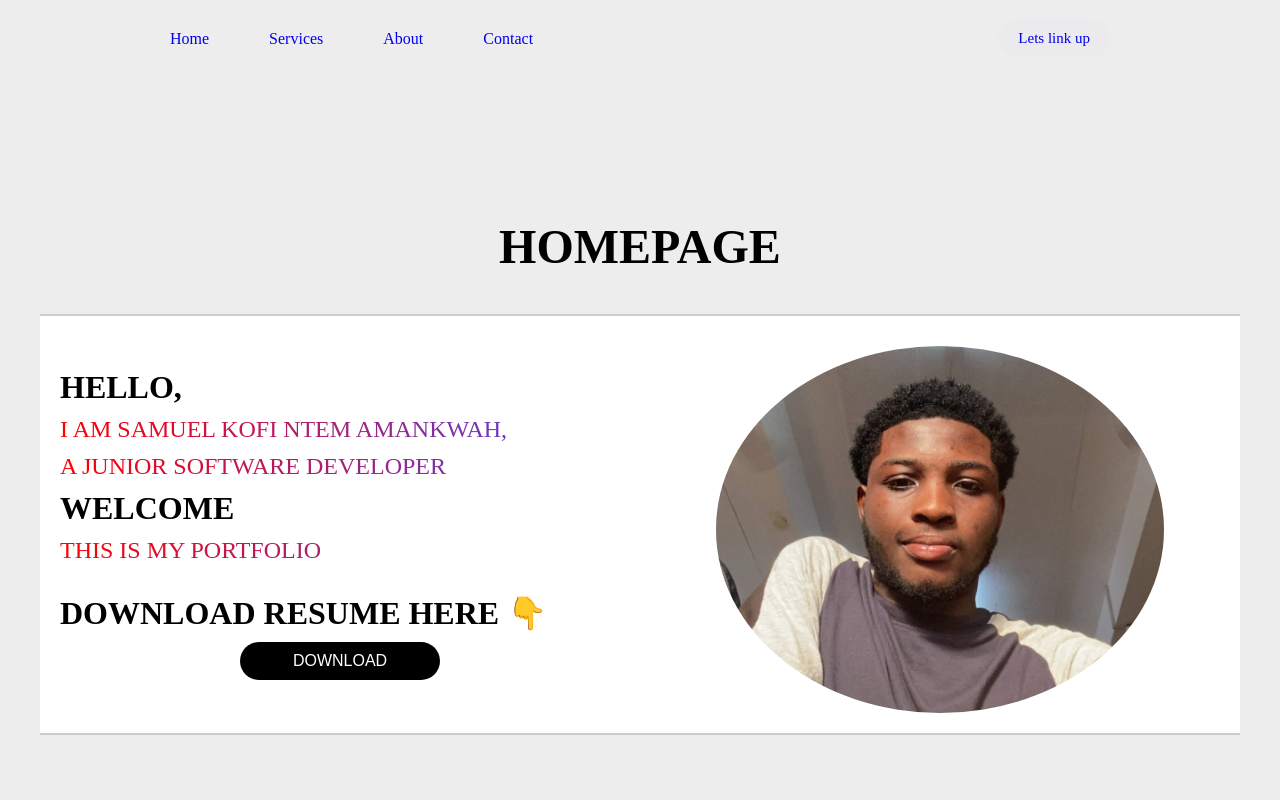
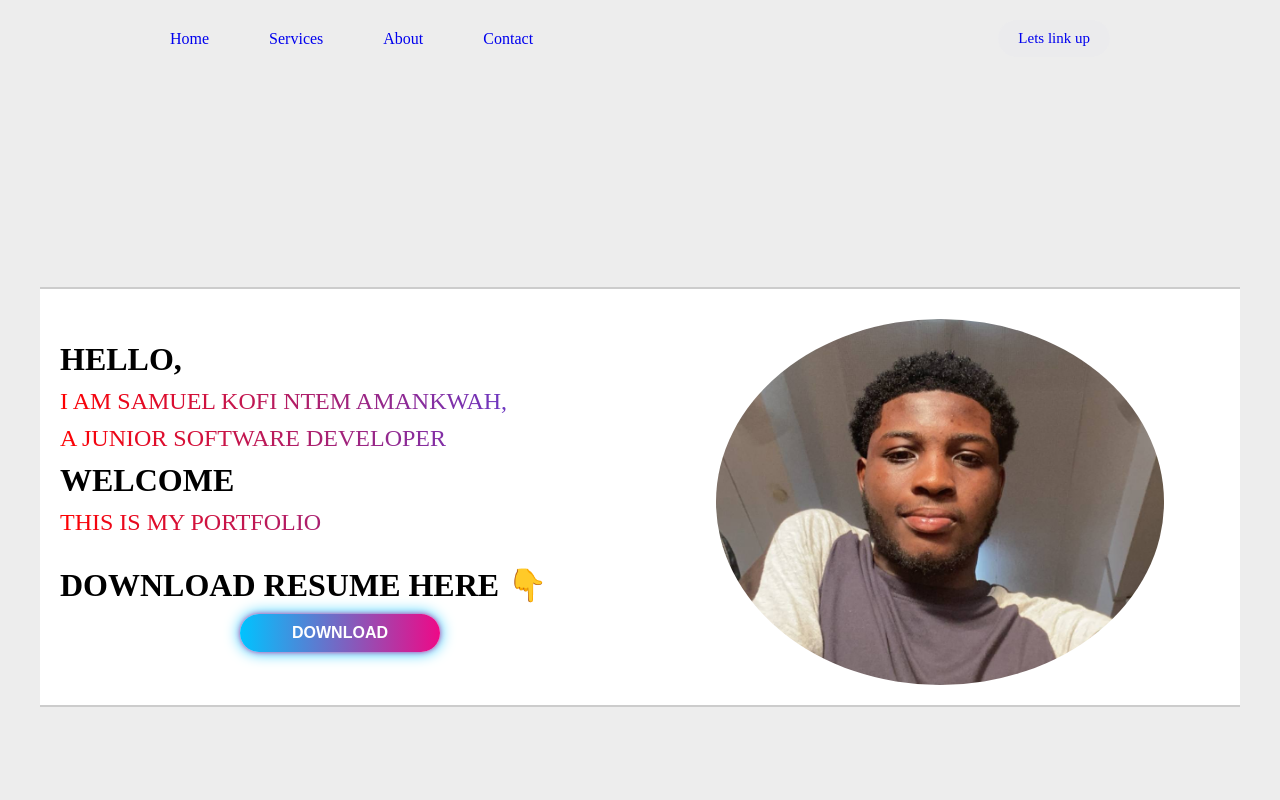
Before and after one commit to Sammy-157/MY-PORTFOLIO, a React (Vite) app: page / in a window 1280 px wide. Shown: the top 800 px of the page. Built offline with nearby package versions, Linux system fonts and the light colour scheme.

Commit message:
portfolio enhancement

```diff
--- a/package.json
+++ b/package.json
@@ -11,6 +11,7 @@
     "preview": "vite preview"
   },
   "dependencies": {
+    "aos": "^2.3.4",
     "framer-motion": "^12.19.1",
     "react": "^18.3.1",
     "react-anchor-link-smooth-scroll": "^1.0.12",
--- a/src/Pages/Contact.jsx
+++ b/src/Pages/Contact.jsx
@@ -1,59 +1,75 @@
-import React from "react";
+import React, { useEffect } from "react";
 import "../Styles/Contact.css";
-import  contactImage from "../assets/contact.jpg";
+import contactImage from "../assets/contact.jpg";
+import AOS from "aos";
+import "aos/dist/aos.css";
+import { FaEnvelope, FaPhoneAlt, FaMapMarkerAlt } from "react-icons/fa";
 
 const Contact = () => {
+  useEffect(() => {
+    AOS.init({ duration: 1000 });
+  }, []);
+
   return (
     <div className="main-div" id="contact">
-      <h1>FEEL FREE TO CONTACT ME!</h1>
+      <h1 data-aos="fade-down">FEEL FREE TO CONTACT ME!</h1>
+
       <div className="contact-sections">
-        <div className="image-div">
-          <img src={contactImage}  alt="contact pic" className="image"></img>
+        <div className="image-div" data-aos="zoom-in">
+          <img src={contactImage} alt="contact pic" className="image" />
         </div>
-        <div className="contact-1">
 
-
+        <div className="contact-1" data-aos="fade-up">
           <div className="details-main">
             <div className="details-1">
               <div className="fullName">
-                <label htmlFor="First Name"> Full Name</label>
+                <label htmlFor="fullName">Full Name</label>
                 <input
                   type="text"
-                  id="First Name"
+                  id="fullName"
+                  placeholder="e.g. Samuel Amankwah"
                   required
                   className="box"
-                ></input>
+                />
               </div>
 
               <div className="email">
-                <label htmlFor="email"> E-mail</label>
-                <input type="email" id="email" required className="box"></input>
+                <label htmlFor="email">E-mail</label>
+                <input
+                  type="email"
+                  id="email"
+                  placeholder="e.g. samuel@example.com"
+                  required
+                  className="box"
+                />
               </div>
 
               <div className="message">
-                <label htmlFor="Message"> Phone Number</label>
+                <label htmlFor="phone">Phone Number</label>
                 <input
-                  type="Phone"
-                  id="Phone"
+                  type="tel"
+                  id="phone"
+                  placeholder="e.g. +233 555 000 000"
                   required
                   className="box"
-                ></input>
+                />
               </div>
+
               <div className="button-wrapper">
-                <button>Contact me</button>
+                <button className="contact-button">Contact Me</button>
               </div>
             </div>
 
-            <div className="details-2">
+            <div className="details-2" data-aos="fade-left">
               <div className="contact-2">
-                <b>Contact</b>
+                <b><FaEnvelope /> Contact</b>
                 <a href="mailto:samuelamakwah157@gmail.com">
                   samuelamakwah157@gmail.com
                 </a>
               </div>
               <div className="location">
-                <b>Based in</b>
-                Accra, Takoradi,<br></br> Ghana
+                <b><FaMapMarkerAlt /> Based in</b>
+                Accra, Takoradi,<br />Ghana
               </div>
             </div>
           </div>
--- a/src/Pages/Home.jsx
+++ b/src/Pages/Home.jsx
@@ -1,32 +1,54 @@
 import React from "react";
 import "../Styles/Home.css";
-import sammy from  "../assets/sammy.jpg";
+import sammy from "../assets/sammy.jpg";
+import { motion } from "framer-motion";
 
 const Home = () => {
   return (
-    <div className="home-main" id="home">
-      <h1>HOMEPAGE</h1>
+    <motion.div
+      className="home-main"
+      id="home"
+      initial={{ opacity: 0 }}
+      animate={{ opacity: 1 }}
+      transition={{ duration: 1 }}
+    >
       <div className="home-sections">
-        <div className="home-left">
+        {/* Left Section */}
+        <motion.div
+          className="home-left"
+          initial={{ x: -100, opacity: 0 }}
+          animate={{ x: 0, opacity: 1 }}
+          transition={{ duration: 1 }}
+        >
           <b>HELLO,</b>
           <p>I AM SAMUEL KOFI NTEM AMANKWAH,</p>
-          <p> A JUNIOR SOFTWARE DEVELOPER</p>
+          <p>A JUNIOR SOFTWARE DEVELOPER</p>
           <b>WELCOME</b>
           <p>THIS IS MY PORTFOLIO</p>
+
           <div className="resume">
             <b>DOWNLOAD RESUME HERE 👇</b>
+            <motion.button
+              className="button-wrapper"
+              whileHover={{ scale: 1.05 }}
+              whileTap={{ scale: 0.95 }}
+            >
+              DOWNLOAD
+            </motion.button>
+          </div>
+        </motion.div>
 
-            <button className="button-wrapper">DOWNLOAD</button>
-
-          </div>
-        </div>
-
-
-        <div className="home-right">
-          <img src={sammy} alt="myself"></img>
-        </div>
+        {/* Right Section */}
+        <motion.div
+          className="home-right"
+          initial={{ scale: 0.8, opacity: 0 }}
+          animate={{ scale: 1, opacity: 1 }}
+          transition={{ duration: 1 }}
+        >
+          <img src={sammy} alt="samuel kofi" />
+        </motion.div>
       </div>
-    </div>
+    </motion.div>
   );
 };
 
--- a/src/Styles/Contact.css
+++ b/src/Styles/Contact.css
@@ -44,10 +44,10 @@
   border-radius: 10px;
 }
 
-.image:hover {
+/* .image:hover {
   transform: rotateY(360deg);
   transition: 2s;
-}
+} */
 
 
 .details-main-wrapper {
@@ -167,3 +167,27 @@ button:hover {
     max-width: 300px;
   }
 }
+
+ button {
+  color: white;
+  background: linear-gradient(to right, #00c3ff, #ee0987);
+  padding: 10px 25px;
+  border-radius: 25px;
+  border: none;
+  width: fit-content;
+  cursor: pointer;
+  font-weight: bold;
+  font-size: 1rem;
+  transition: all 0.3s ease;
+  box-shadow: 0 0 5px #ee0987c2, 0 0 15px #00c3ff;
+}
+
+button:hover {
+  transform: scale(1.05);
+  box-shadow: 0 0 10px #ee0987c2, 0 0 25px #00c3ff;
+}
+
+input::placeholder {
+  color: #999;
+  font-style: italic;
+}
--- a/src/Styles/Home.css
+++ b/src/Styles/Home.css
@@ -134,3 +134,21 @@
 * {
   box-sizing: border-box;
 }
+
+.contact-1 .button-wrapper button {
+  color: white;
+  background: linear-gradient(to right, #00c3ff, #ee0987);
+  padding: 10px 25px;
+  border-radius: 25px;
+  border: none;
+  font-weight: bold;
+  font-size: 1rem;
+  cursor: pointer;
+  transition: all 0.3s ease;
+  box-shadow: 0 0 5px #ee0987c2, 0 0 15px #00c3ff;
+}
+
+.contact-1 .button-wrapper button:hover {
+  transform: scale(1.05);
+  box-shadow: 0 0 10px #ee0987c2, 0 0 25px #00c3ff;
+}
```
Also changed, not shown: 1 other file (tests, documents, lock files or other folders).
